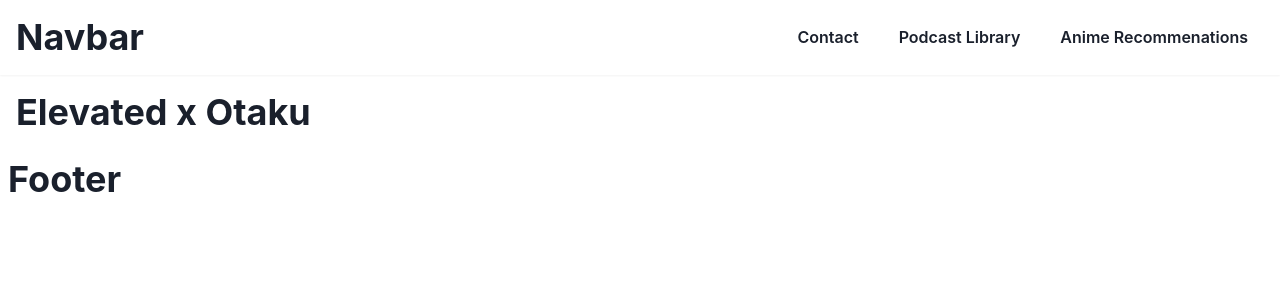
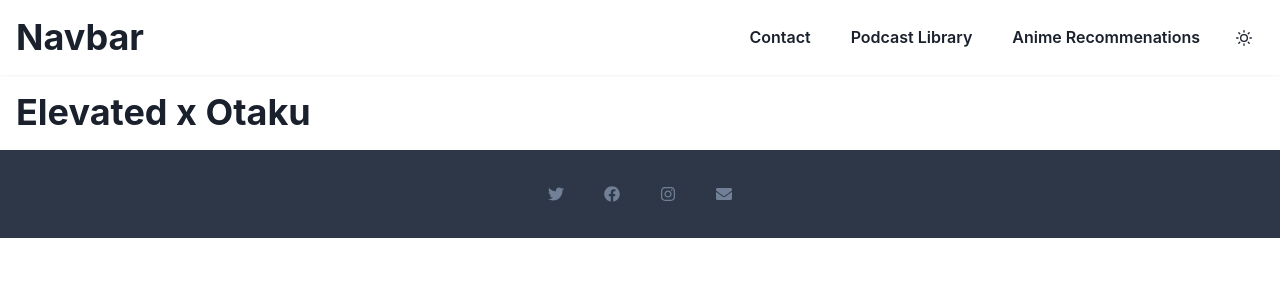
Before and after one commit to digidevguy/otaku-podcast, a Next.js app: page / in a window 1280 px wide. Shown: the top 300 px of the page. Built offline with nearby package versions, Linux system fonts and the light colour scheme.

Commit message:
Adding dark mode support to navbar and footer, and added social test links to footer

```diff
--- a/src/components/shared/Footer.tsx
+++ b/src/components/shared/Footer.tsx
@@ -1,9 +1,29 @@
-import { Flex, Heading } from '@chakra-ui/react';
+import {
+	Flex,
+	Heading,
+	HStack,
+	IconButton,
+	useColorModeValue,
+} from '@chakra-ui/react';
+import { social } from '@/libs/social';
 
 const Footer: React.FC = () => {
+	const iconColor = useColorModeValue('gray.500', 'gray.200');
+
 	return (
-		<Flex p={2} align='center'>
-			<Heading>Footer</Heading>
+		<Flex p={4} justify='center' bg={useColorModeValue('gray.700', 'gray.500')}>
+			<HStack p={2} spacing={4}>
+				{social.map(({ label, href, icon }) => (
+					<IconButton
+						key={label}
+						as='a'
+						icon={icon}
+						aria-label={label}
+						variant='ghost'
+						color={iconColor}
+					/>
+				))}
+			</HStack>
 		</Flex>
 	);
 };
--- a/src/components/shared/NavBar.tsx
+++ b/src/components/shared/NavBar.tsx
@@ -14,14 +14,16 @@ import {
 	Stack,
 	IconButton,
 	useDisclosure,
+	useColorMode,
 } from '@chakra-ui/react';
 import Link from 'next/link';
-import { HamburgerIcon } from '@chakra-ui/icons';
+import { HamburgerIcon, MoonIcon, SunIcon } from '@chakra-ui/icons';
 import { navigation } from '../../libs/navigation';
 import { social } from '../../libs/social';
 
 const NavBar: React.FC = () => {
 	const { isOpen, onOpen, onClose } = useDisclosure();
+	const { colorMode, toggleColorMode } = useColorMode();
 
 	return (
 		<>
@@ -63,7 +65,7 @@ const NavBar: React.FC = () => {
 				top={0}
 				pos='sticky'
 				zIndex='sticky'
-				bg='white'
+				bg={colorMode === 'light' ? 'white' : 'gray.800'}
 				boxShadow='sm'
 			>
 				<Stack spacing={3} direction='row' align='center'>
@@ -78,6 +80,7 @@ const NavBar: React.FC = () => {
 						<Heading>Navbar</Heading>
 					</Link>
 				</Stack>
+				<Stack direction='row'>
 					<ButtonGroup variant='outline' display={['none', 'inherit']}>
 						{navigation.map(({ label, href }) => (
 							<Link href={href} key={label}>
@@ -85,6 +88,13 @@ const NavBar: React.FC = () => {
 							</Link>
 						))}
 					</ButtonGroup>
+					<IconButton
+						icon={<SunIcon />}
+						aria-label='Toggle Dark Mode'
+						variant='ghost'
+						onClick={toggleColorMode}
+					/>
+				</Stack>
 			</Flex>
 		</>
 	);
```
Lines whose indentation alone changed are shown as unchanged.
